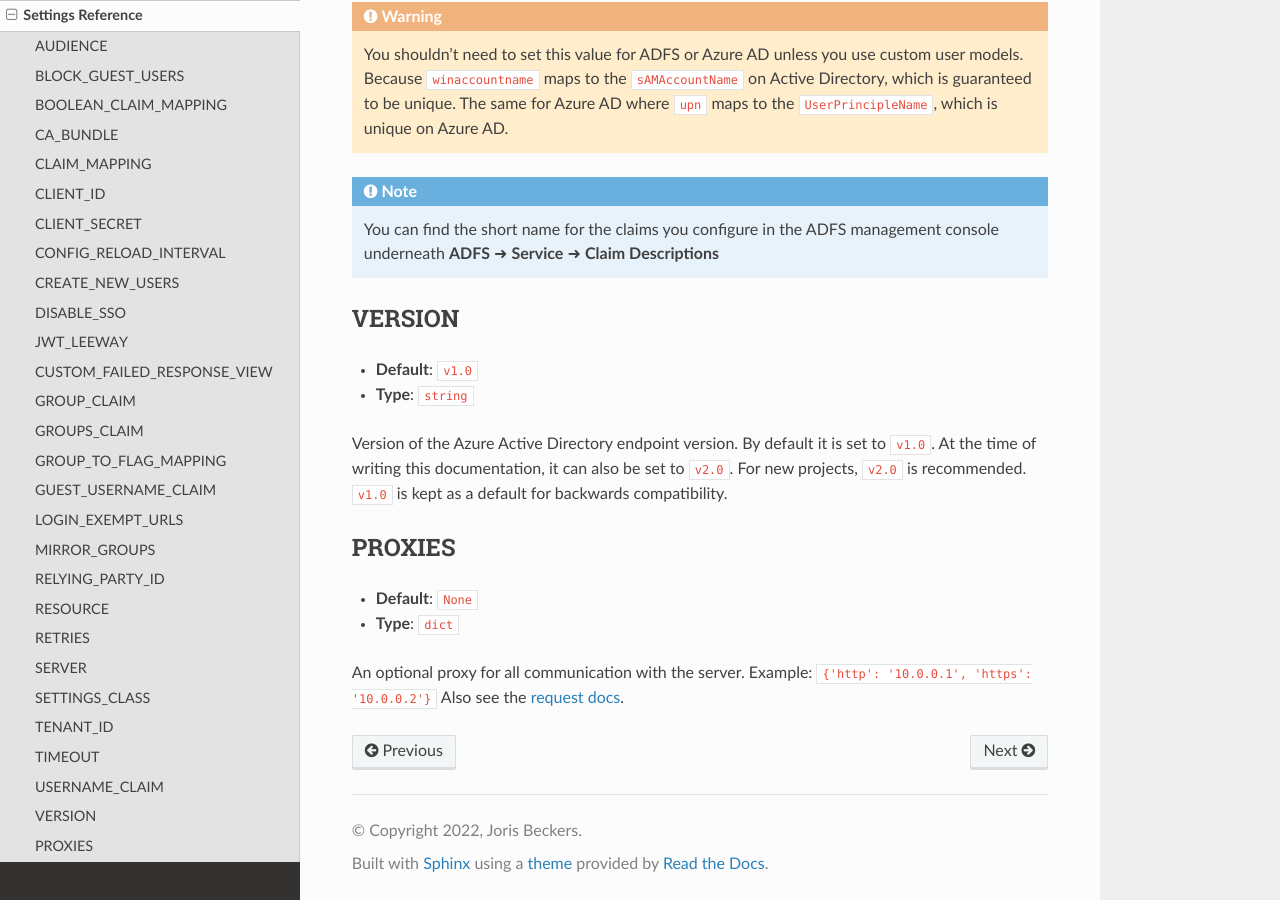
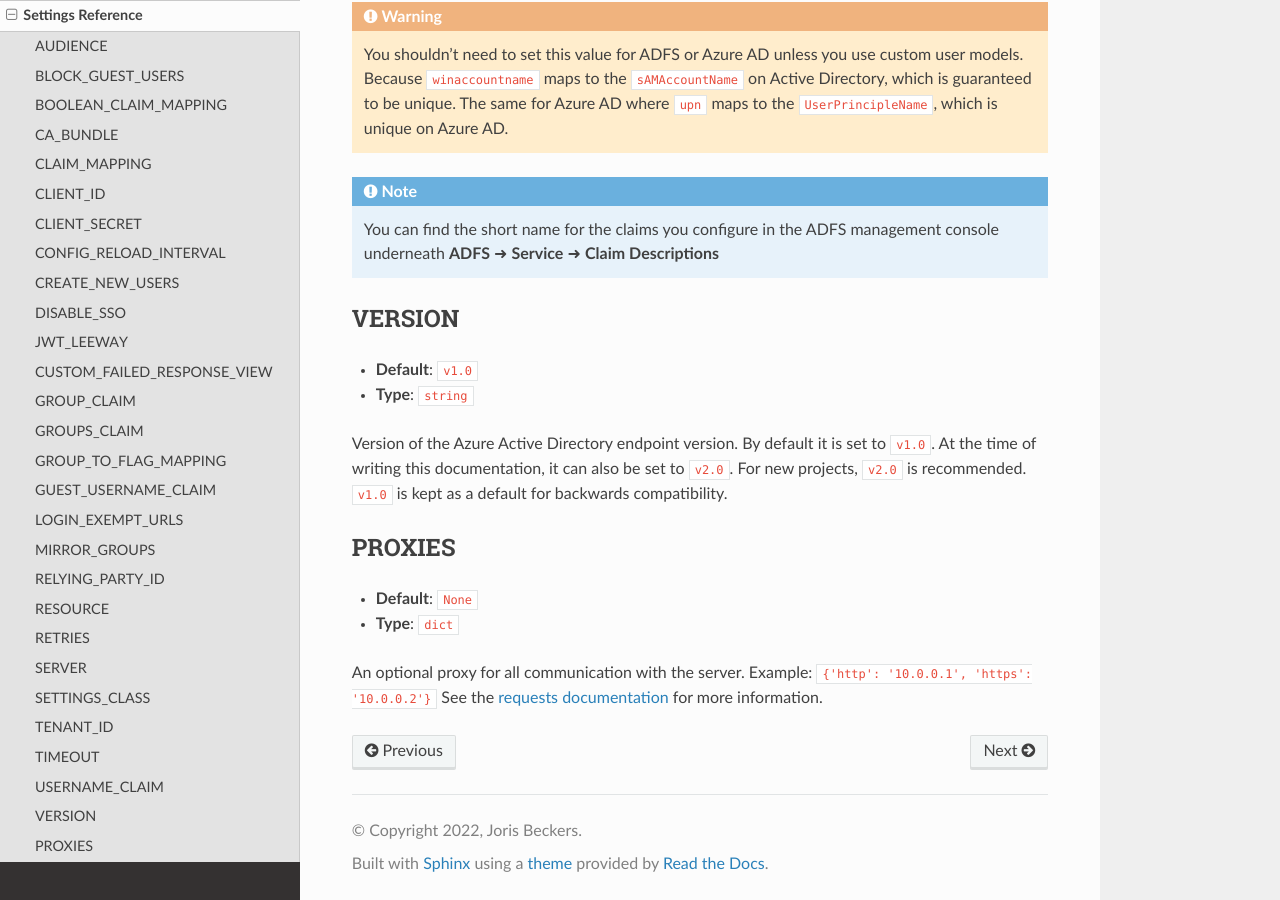
Before and after one commit to snok/django-auth-adfs, a Sphinx documentation site: the page built from docs/settings_ref.rst, in a window 1280 px wide and 900 px high, scrolled down 9842 px. Built offline with Sphinx 7.4.7 and the Read the Docs theme 2.0.0, drawn with Linux system fonts in a browser that asks for light colours; pages that are not in the unit, such as notebooks, are missing from menus.

Commit message:
Reword proxies documentation language.

```diff
--- a/docs/settings_ref.rst
+++ b/docs/settings_ref.rst
@@ -459,4 +459,4 @@ PROXIES
 * **Type**: ``dict``
 
 An optional proxy for all communication with the server. Example: ``{'http': '10.0.0.1', 'https': '10.0.0.2'}``
-Also see the `request docs <https://requests.readthedocs.io/en/v3.0.0/api/#requests.Session.proxies>`__.
+See the `requests documentation <https://requests.readthedocs.io/en/v3.0.0/api/#requests.Session.proxies>`__ for more information.
```
